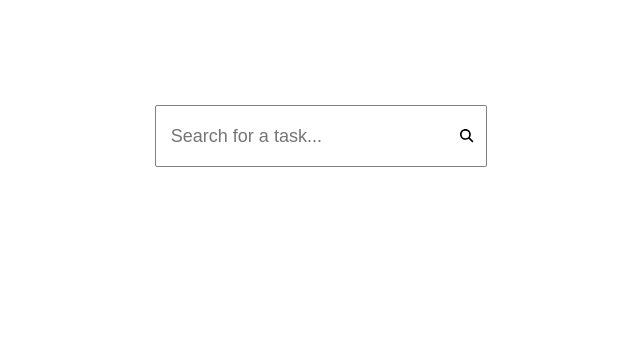
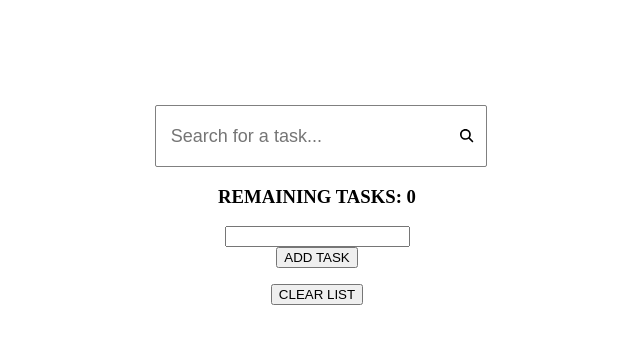
Before and after one commit to moharso/to-do-app, a React (Create React App) app: page / in a window 1280 px wide. Shown: the top 344 px of the page, without its empty margins (323-963 px from the left). Built offline with nearby package versions, Linux system fonts and the light colour scheme.

Commit message:
add task js is added

```diff
--- a/package.json
+++ b/package.json
@@ -12,6 +12,7 @@
     "react": "^18.2.0",
     "react-dom": "^18.2.0",
     "react-scripts": "5.0.1",
+    "react-toastify": "^9.1.3",
     "web-vitals": "^2.1.4"
   },
   "scripts": {
--- a/src/App.js
+++ b/src/App.js
@@ -1,11 +1,14 @@
 import React from "react";
 import "./App.css";
 import TopBar from "./components/TopBar/TopBar";
+import TodoList from "./components/TodoList/TodoList";
 
 function App() {
+
   return (
     <div className="App">
       <TopBar placeholder="Search for a task..." />
+      <TodoList/>
     </div>
   );
 }
--- a/src/components/InputForm/InputForm.js
+++ b/src/components/InputForm/InputForm.js
@@ -0,0 +1,30 @@
+
+import "./InputForm.css";
+
+
+const InputForm = ({ todos, setTodos }) => {
+  return (
+    <ul>
+      {todos.map((todo, index) => (
+        <div className="todoListItem">
+          <li style={{ textDecoration: todo.isChecked ? "line-through" : "" }}>
+            {todo.input}
+          </li>
+          <input
+            onClick={() => {
+              const updatedTodos = todos.map((todo, i) =>
+                i === index ? { ...todo, isChecked: !todo.isChecked } : todo
+              );
+
+              setTodos(updatedTodos);
+            }}
+            type="checkbox"
+            checked={todo.isChecked}
+          />
+        </div>
+      ))}
+    </ul>
+  );
+};
+
+export default InputForm;
--- a/src/components/TodoList/TodoList.css
+++ b/src/components/TodoList/TodoList.css
@@ -0,0 +1,3 @@
+.todoListItem {
+    display: flex;
+  }
--- a/src/components/TodoList/TodoList.js
+++ b/src/components/TodoList/TodoList.js
@@ -0,0 +1,67 @@
+import { useState } from "react";
+import "./TodoList.css";
+import { useEffect } from "react";
+import InputForm from "../InputForm/InputForm";
+
+
+
+const TodoList = () => {
+  const [todos, setTodos] = useState([]);
+  const [isComponentLoaded, setIsComponentLoaded] = useState(false);
+  const [remainingItems, setRemainingItems] = useState(0);
+  const [text, setText] = useState({
+    input: "",
+    isChecked: false,
+  });
+
+  const handleOnClick = () => {
+    setTodos([...todos, text]);
+  };
+
+  useEffect(() => {
+    const storedTodos = JSON.parse(localStorage.getItem("todos") || "[]");
+    if (storedTodos) {
+      setTodos(storedTodos);
+    }
+    setIsComponentLoaded(true);
+  }, []);
+
+  useEffect(() => {
+    isComponentLoaded && localStorage.setItem("todos", JSON.stringify(todos));
+    const remainingTodos = todos.filter((todo) => !todo.isChecked).length;
+
+    setRemainingItems(remainingTodos);
+  }, [text.isChecked, todos, isComponentLoaded]);
+
+  if (!isComponentLoaded) {
+    <h2>Loading...</h2>;
+  }
+
+  return (
+    <div>
+      <h3>REMAINING TASKS: {remainingItems}</h3>
+
+      <input
+        onChange={(event) => setText({ ...text, input: event.target.value })}
+        type="text"
+      />
+      <br />
+      <button onClick={handleOnClick}>ADD TASK</button>
+
+
+      <InputForm todos={todos} setTodos={setTodos} />
+
+      <button
+        onClick={() => {
+          const remainingTodos = todos.filter((todo) => !todo.isChecked);
+          setTodos(remainingTodos);
+        }}
+      >
+        CLEAR LIST
+      </button>
+
+    </div>
+  );
+};
+
+export default TodoList;
```
Also changed, not shown: 1 other file (tests, documents, lock files or other folders).
